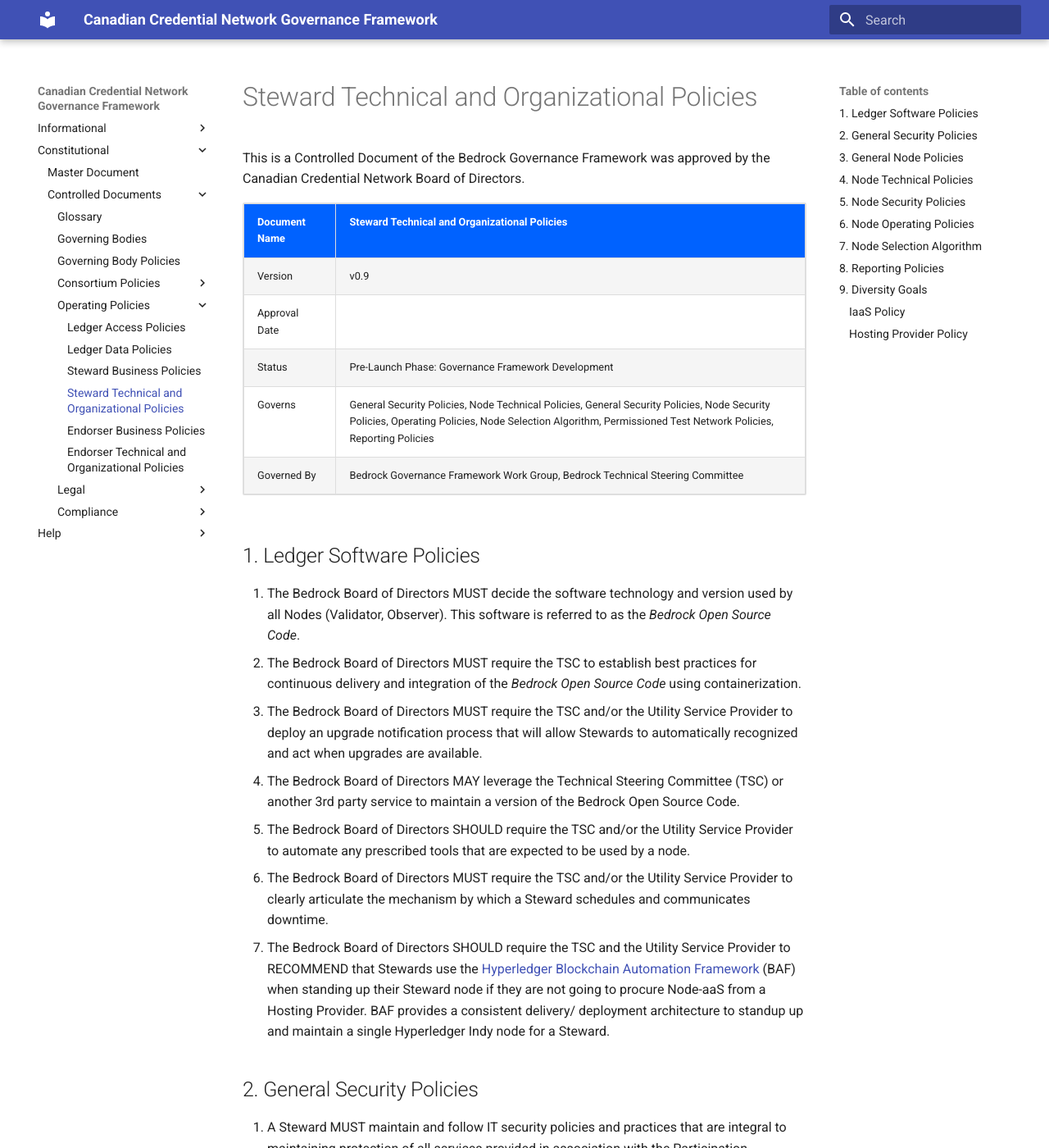
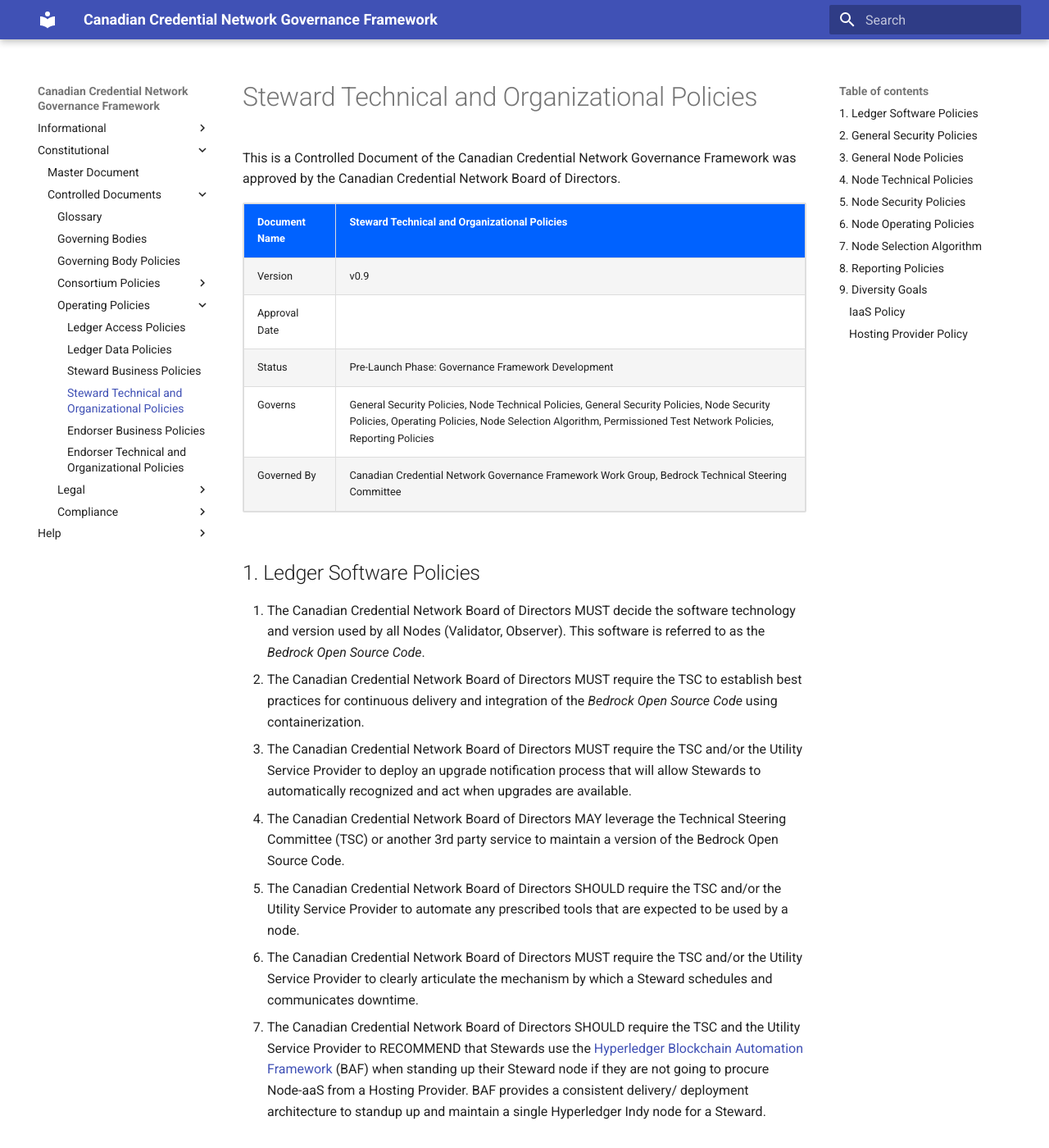
Before and after one commit to VictorSyntez/governance, an MkDocs documentation site: the page built from docs/gf_controlled/member_top.md, in a window 1280 px wide and 1400 px high. Shown: the whole window at 82% size. Built offline with MkDocs 1.6.1 and Material for MkDocs 9.7.7, drawn with Linux system fonts in a browser that asks for light colours; some of the changed text lies outside the part shown.

Commit message:
Updated file

```diff
--- a/docs/gf_controlled/member_top.md
+++ b/docs/gf_controlled/member_top.md
@@ -1,6 +1,6 @@
 # Steward Technical and Organizational Policies
 
-This is a Controlled Document of the Bedrock Governance Framework was approved by the Canadian Credential Network Board of Directors.
+This is a Controlled Document of the Canadian Credential Network Governance Framework was approved by the Canadian Credential Network Board of Directors.
 
 | Document Name | Steward Technical and Organizational Policies |
 | --- | --- |
@@ -8,17 +8,17 @@
 | Approval Date | |
 | Status | Pre-Launch Phase: Governance Framework Development |
 | Governs | General Security Policies, Node Technical Policies, General Security Policies, Node Security Policies, Operating Policies, Node Selection Algorithm, Permissioned Test Network Policies, Reporting Policies |
-| Governed By | Bedrock Governance Framework Work Group, Bedrock Technical Steering Committee |
+| Governed By | Canadian Credential Network Governance Framework Work Group, Bedrock Technical Steering Committee |
 
 ## 1. Ledger Software Policies
 
-1. The Bedrock Board of Directors MUST decide the software technology and version used by all Nodes (Validator, Observer). This software is referred to as the *Bedrock Open Source Code*.
-2. The Bedrock Board of Directors MUST require the TSC to establish best practices for continuous delivery and integration of the *Bedrock Open Source Code* using containerization.
-3. The Bedrock Board of Directors MUST require the TSC and/or the Utility Service Provider to deploy an upgrade notification process that will allow Stewards to automatically recognized and act when upgrades are available.
-4. The Bedrock Board of Directors MAY leverage the Technical Steering Committee (TSC) or another 3rd party service to maintain a version of the Bedrock Open Source Code.
-5. The Bedrock Board of Directors SHOULD require the TSC and/or the Utility Service Provider to automate any prescribed tools that are expected to be used by a node.
-6. The Bedrock Board of Directors MUST require the TSC and/or the Utility Service Provider to clearly articulate the mechanism by which a Steward schedules and communicates downtime.
-7. The Bedrock Board of Directors SHOULD require the TSC and the Utility Service Provider to RECOMMEND that Stewards use the [Hyperledger Blockchain Automation Framework](https://github.com/hyperledger-labs/blockchain-automation-framework) (BAF) when standing up their Steward node if they are not going to procure Node-aaS from a Hosting Provider. BAF provides a consistent delivery/ deployment architecture to standup up and maintain a single Hyperledger Indy node for a Steward.
+1. The Canadian Credential Network Board of Directors MUST decide the software technology and version used by all Nodes (Validator, Observer). This software is referred to as the *Bedrock Open Source Code*.
+2. The Canadian Credential Network Board of Directors MUST require the TSC to establish best practices for continuous delivery and integration of the *Bedrock Open Source Code* using containerization.
+3. The Canadian Credential Network Board of Directors MUST require the TSC and/or the Utility Service Provider to deploy an upgrade notification process that will allow Stewards to automatically recognized and act when upgrades are available.
+4. The Canadian Credential Network Board of Directors MAY leverage the Technical Steering Committee (TSC) or another 3rd party service to maintain a version of the Bedrock Open Source Code.
+5. The Canadian Credential Network Board of Directors SHOULD require the TSC and/or the Utility Service Provider to automate any prescribed tools that are expected to be used by a node.
+6. The Canadian Credential Network Board of Directors MUST require the TSC and/or the Utility Service Provider to clearly articulate the mechanism by which a Steward schedules and communicates downtime.
+7. The Canadian Credential Network Board of Directors SHOULD require the TSC and the Utility Service Provider to RECOMMEND that Stewards use the [Hyperledger Blockchain Automation Framework](https://github.com/hyperledger-labs/blockchain-automation-framework) (BAF) when standing up their Steward node if they are not going to procure Node-aaS from a Hosting Provider. BAF provides a consistent delivery/ deployment architecture to standup up and maintain a single Hyperledger Indy node for a Steward.
 
 
 ## 2. General Security Policies
@@ -103,7 +103,7 @@
 3. SHOULD coordinate downtime with other Stewards in advance via a mechanism as determined from time to time by agreement between the TSC and any other relevant Canadian Credential Network Governing Body.
 
 ## 7. Node Selection Algorithm
-1. The TSC will take direction from the Canadian Credential Network Board of Directors, or a designated Bedrock Workgroup, regarding the configuration parameters associated with the deployment of the Node Selection Algorithm.
+1. The TSC will take direction from the Canadian Credential Network Board of Directors, or a designated Canadian Credential Network Workgroup, regarding the configuration parameters associated with the deployment of the Node Selection Algorithm.
 1. The selection of active Validator Nodes at any point in time, at least on the BBU, MUST be governed by the Node Selection Algorithm.
 2. Non-technical inputs or policy decisions implemented by the Node Selection Algorithm MUST be approved by the Canadian Credential Network Board of Directors.
 3. At any point in time, the Node Selection Algorithm MUST represent the TSC’s best efforts at designing an algorithm that applies the Core Principles of the Canadian Credential Network Governance Framework. Recognizing the inherent tension and tradeoffs between some of the Core Principles, the design of this algorithm should give priority to balancing:
@@ -111,7 +111,7 @@
 	1. The Decentralization by Design principles, in particular the principles of Diffuse Trust and High Availability. See *Diversity Goals* below.
 	1. The Security by Design principles, in particular the principles of System Diversity and Secure Failure. See *Diversity Goals* below.
 
-4. A human-readable, understandable, and explainable description of the current design of the algorithm as approved by the TSC MUST be published by the TSC in the official Bedrock Foundation Code Repository and made visible to all Stewards via a web page on the Canadian Credential Network website.
+4. A human-readable, understandable, and explainable description of the current design of the algorithm as approved by the TSC MUST be published by the TSC in the official Canadian Credential Network Foundation Code Repository and made visible to all Stewards via a web page on the Canadian Credential Network website.
 
 ## 8. Reporting Policies
 1. A Steward MUST report to the responsible Canadian Credential Network Governing Body any substantive change to the configuration or location of a Node within five (5) business days of the change.
```
